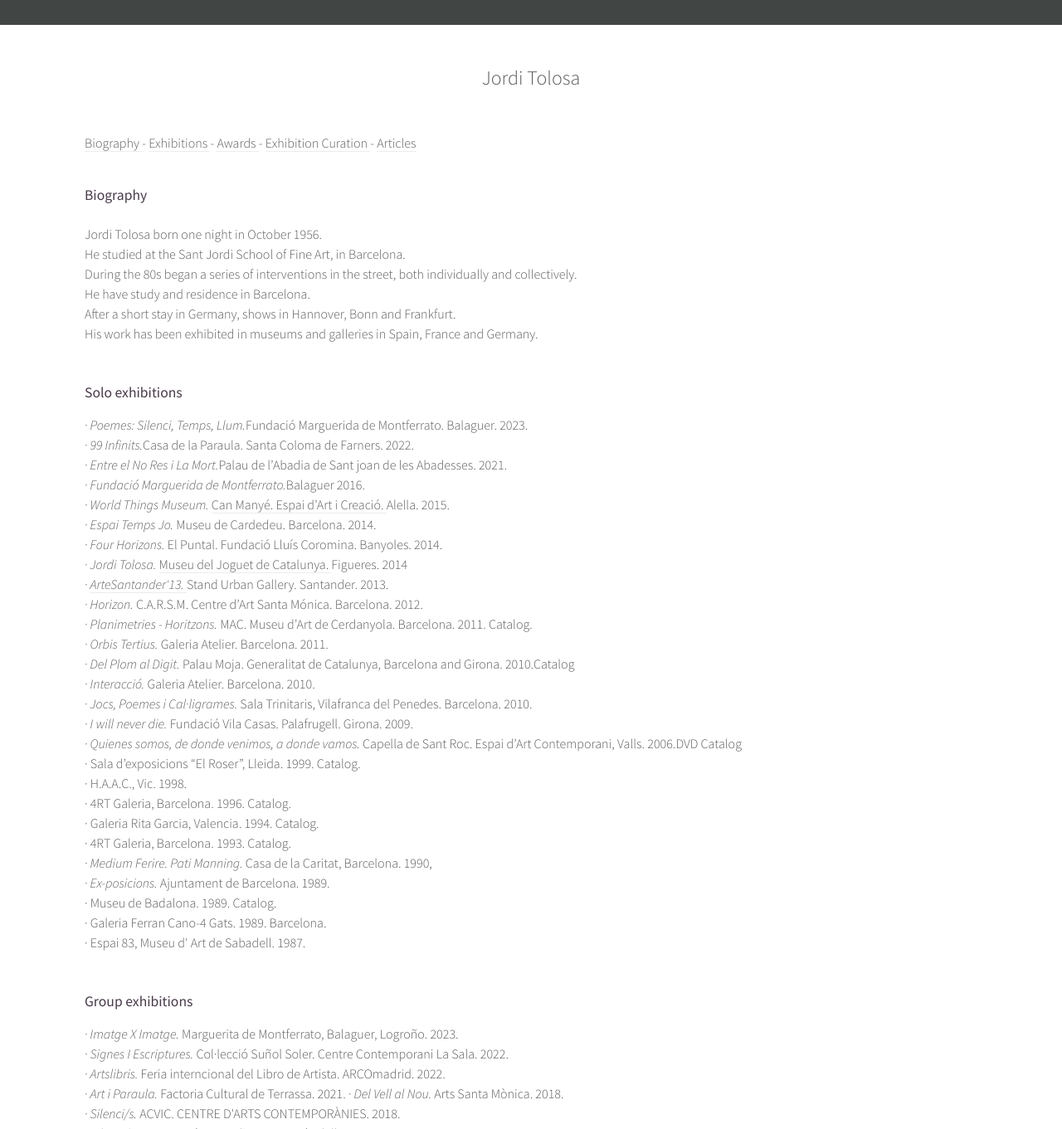
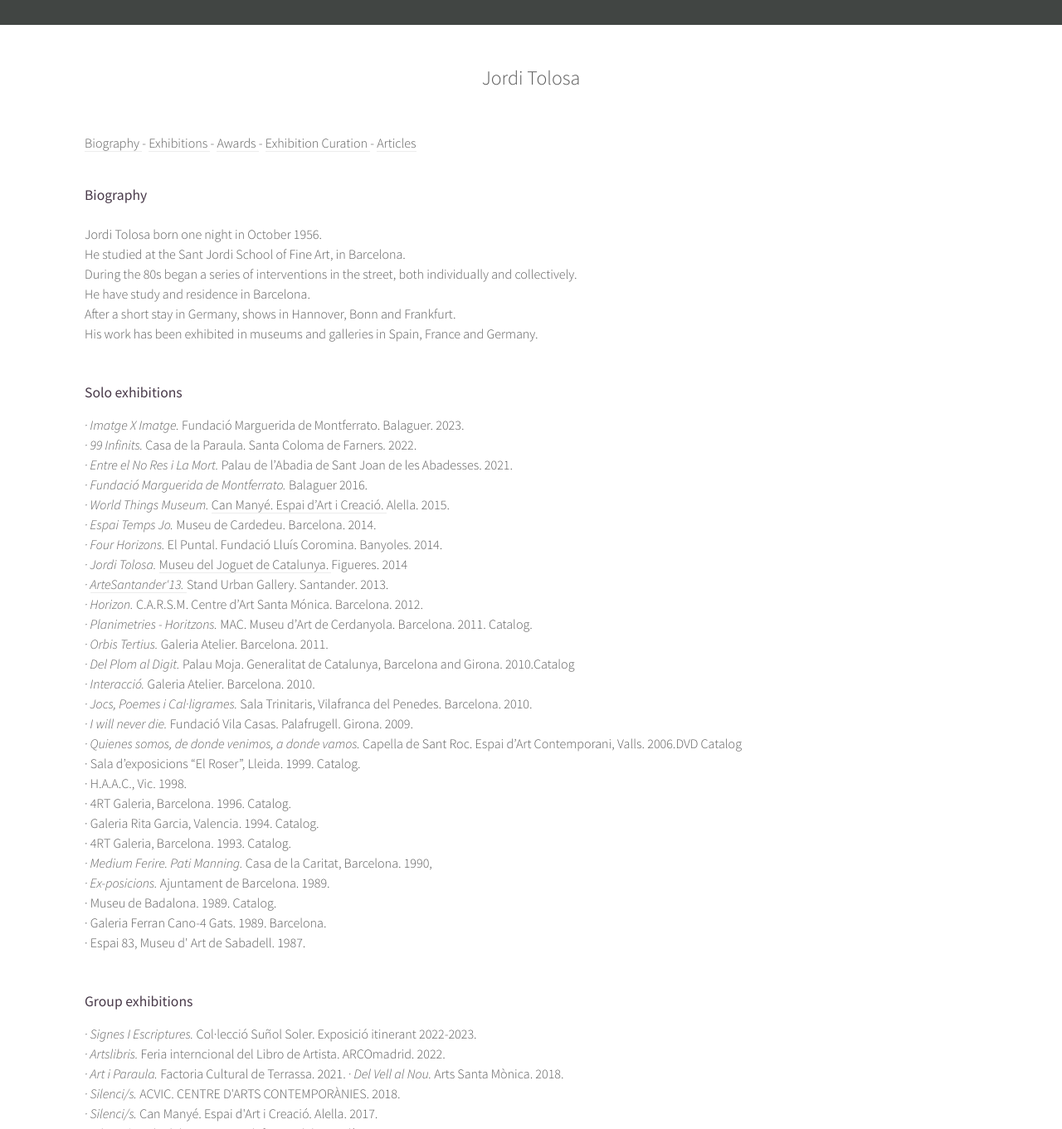
Before and after one commit to MiquelTolosa/web-jorditolosa, a Jekyll site: the page built from about.html, in a window 1280 px wide and 1400 px high, cut to the strip 39-1400 px from the top of the window. Shown: the whole strip at 83% size. Built offline with Jekyll 4.4.1, drawn with Linux system fonts in a browser that asks for light colours; some of the changed text lies outside the part shown.

Commit message:
small changes

```diff
--- a/about.html
+++ b/about.html
@@ -58,10 +58,10 @@ title: About Jordi Tolosa
         </h3>
        </header>
        <p>
-         <i>· Poemes: Silenci, Temps, Llum.</i>Fundació Marguerida de Montferrato. Balaguer. 2023.
-         <br/><i>· 99 Infinits.</i>Casa de la Paraula. Santa Coloma de Farners. 2022.
-         <br/><i>· Entre el No Res i La Mort.</i>Palau de l’Abadia de Sant joan de les Abadesses. 2021.
-         <br/><i>· Fundació Marguerida de Montferrato.</i>Balaguer 2016.
+         <i>· Imatge X Imatge.</i> Fundació Marguerida de Montferrato. Balaguer. 2023.
+         <br/><i>· 99 Infinits.</i> Casa de la Paraula. Santa Coloma de Farners. 2022.
+         <br/><i>· Entre el No Res i La Mort.</i> Palau de l’Abadia de Sant Joan de les Abadesses. 2021.
+         <br/><i>· Fundació Marguerida de Montferrato.</i> Balaguer 2016.
         <br/>
         <i>
          · World Things Museum.
@@ -171,8 +171,7 @@ title: About Jordi Tolosa
          </h3>
         </header>
         <p>
-         <i> · Imatge X Imatge.</i> Marguerita de Montferrato, Balaguer, Logroño. 2023.
-         <br/><i> · Signes I Escriptures.</i> Col·lecció Suñol Soler. Centre Contemporani La Sala. 2022.
+         <i> · Signes I Escriptures.</i> Col·lecció Suñol Soler. Exposició itinerant 2022-2023.
          <br/><i> · Artslibris.</i> Feria interncional del Libro de Artista. ARCOmadrid. 2022.
          <br/><i> · Art i Paraula.</i> Factoria Cultural de Terrassa. 2021.
          <i> · Del Vell al Nou.</i> Arts Santa Mònica. 2018.
@@ -368,7 +367,8 @@ title: About Jordi Tolosa
       <section id="curation">
          <p><b>Exhibition Curation</b></p>
          <p>
-         · Fronteres. Línia de Tall. Museu de l’Empordà. Sala d’Exposicions l’Escorxador. Figueres. 2022.
+         <i>· Fronteres</i>. Línia de Tall. Museu de l’Empordà. Sala d’Exposicions l’Escorxador. Figueres. 2022.
+         <br/><i> · Silencis.</i> Exposició itinerant: Can Manyé, Alella. A.C. Vic. Centre d'Art Santa Mónica. 2015-2018.
          </p>
       </section>
       <section id="articles">
```
